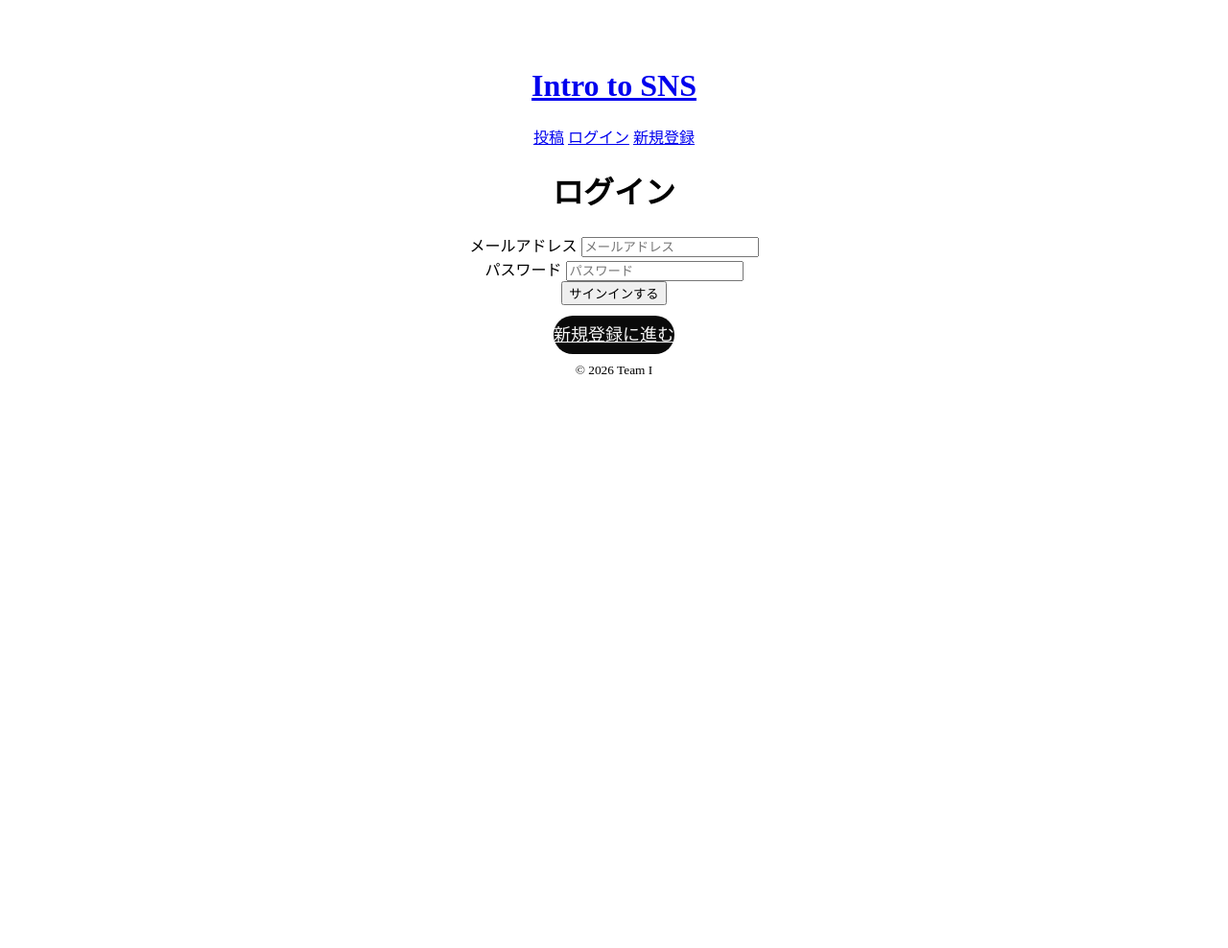
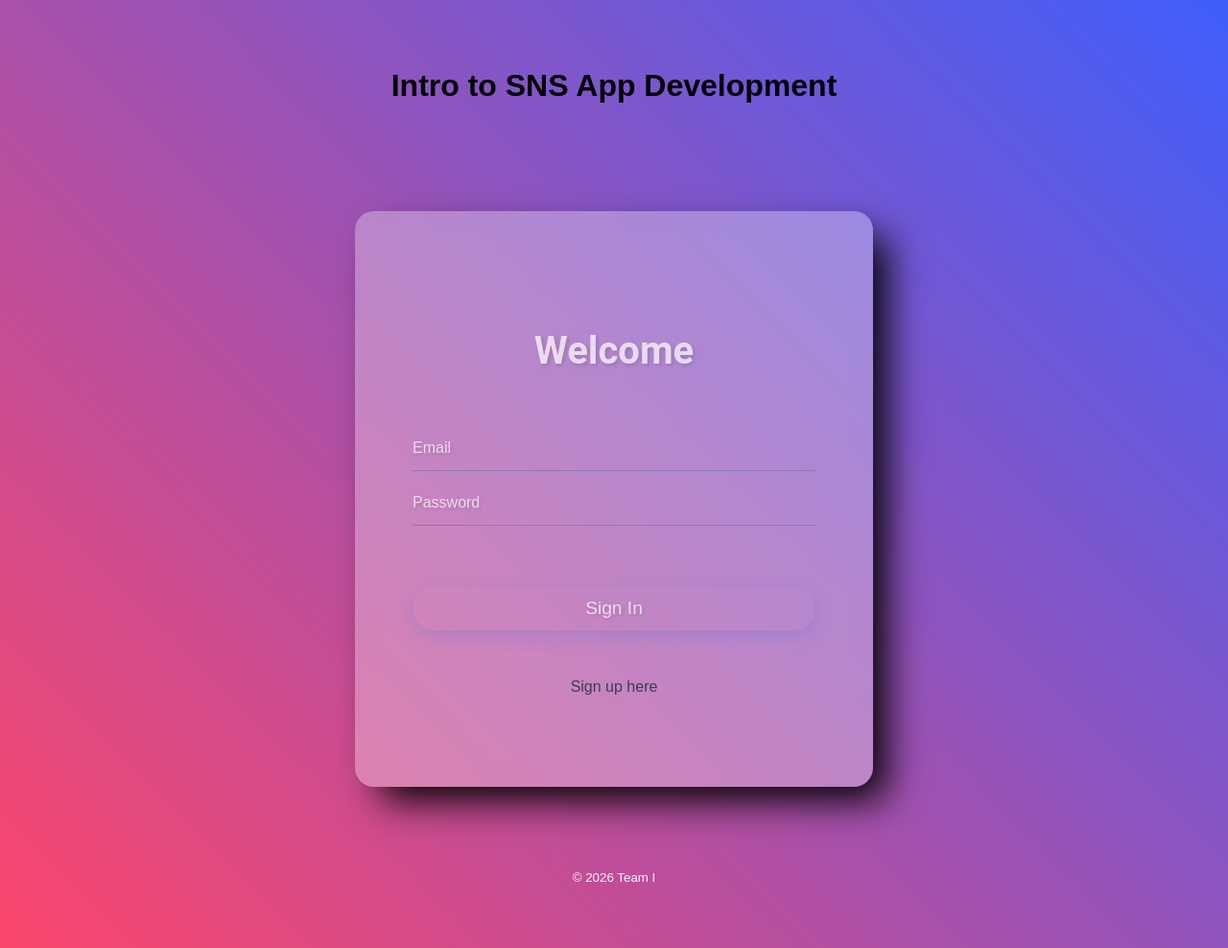
Before and after one commit to raretech-hackathon-team-i/team-i-sns, a Flask app: page /signin in a window 1280 px wide. Shown: the whole page at 96% size. Before the commit the page ends 390 px from the top, so only its background shows below. Run offline with Flask 2, Linux system fonts and the light colour scheme; some libraries are stand-ins or nearby versions.

Commit message:
top signin signup

```diff
--- a/SNSApp/app.py
+++ b/SNSApp/app.py
@@ -24,7 +24,7 @@ get_db_pool()
 # ルートログインページ
 @app.route("/")
 def top_view():
-    return render_template("auth/top.html")
+    return render_template("auth/top.html", hide_header=True)
 
 # サインインページ
 @app.get("/signin")
@@ -192,4 +192,4 @@ def internal_error(error):
     return render_template("error/500.html"), 500
 
 if __name__ == "__main__":
-    app.run(host="0.0.0.0", port=5000)
+    app.run(host="0.0.0.0", port=5000, debug=True)
--- a/SNSApp/static/css/auth.css
+++ b/SNSApp/static/css/auth.css
@@ -1,8 +1,32 @@
+.button-group {
+    display: flex;
+    flex-direction: column;
+    gap: 50px;
+    align-items: center;
+}
 
-body {
-    text-align: center;
-    padding: 50px;
-    margin: 0;
+.btn {
+    width: 250px;
+    padding: 10px 0;
+    font-size: 18px;
+    border: none;
+    text-decoration: none;
+    border-radius: 30px;
+    background-color: rgb(235, 232, 236);
+    color: black;
+    cursor: pointer;
+    transition: background-color 0.3s, transform 0.2s;
+}
+
+.btn:hover {
+    color: #8d79b8;
+    background-color: whitesmoke;
+    transform: translateY(-2px);
+}
+
+.btn:active {
+    background-color: #2c5ca8;
+    transform: translateY(0);
 }
 
 .auth-container {
@@ -22,33 +46,118 @@ body {
     margin-bottom: 100px;
 }
 
-.button-group {
+.page-auth {
+    display: flex;
+    justify-content: center;
+    align-items: center;
+    text-align: center;
+    background-color: rgba(255, 255, 255, 0.3);
+    backdrop-filter: blur(10px);
+    border-radius: 20px;
+    box-shadow: 20px 20px 40px -6px;
+    padding: 0 20px;
+    height: 600px;
+    width: 100%;
+    max-width: 500px;
+    margin: 0 auto;
+}
+
+.auth-wrapper {
+    width: 100%;
+    max-width: 420px;
+}
+
+
+
+.auth-page-title {
+    font-family: 'Roboto', sans-serif;
+    font-weight: 700;
+    font-size: 2.5rem;
+    color: #fff;
+    opacity: 0.7;
+    text-shadow: 2px 2px 4px rgba(0, 0, 0, 0.2);
+    margin-bottom: 50px;
+}
+
+
+
+
+.auth-form input {
+    border: none;
+    border-bottom: 1px solid #8d79b8;
+    border-radius: 0;
+    padding: 14px 0;
+    background: transparent;
+    outline: none;
+    width: 100%;
+}
+
+.auth-form input:focus {
+    border-bottom: 2px solid rgba(37, 99, 235, 0.9);
+}
+
+.auth-form input::placeholder {
+    font-weight: 500;
+    margin-bottom: 60px;
+    color: #fff;
+    opacity: 0.7;
+    font-size: 1.0rem;
+    margin-top: 0;
+    text-shadow: 2px 2px 4px rgba(0, 0, 0, 0.2);
+}
+
+
+.auth-button-container {
+    margin-top: 8px;
     display: flex;
     flex-direction: column;
-    gap: 20px;
-    align-items: center;
+    align-items: stretch;
 }
 
-.btn {
-    width: 250px;
-    padding: 10px 0;
-    font-size: 18px;
+.auth-button {
     border: none;
-    border-radius: 30px;
-    background-color: #0a0a0a;
-    color: whitesmoke;
+    border-radius: 999px;
+    padding: 12px 16px;
+    font-size: 14px;
+    font-weight: 600;
     cursor: pointer;
-    transition: background-color 0.3s, transform 0.2s;
+    display: inline-flex;
+    justify-content: center;
+    align-items: center;
+    box-shadow: 0 6px 18px rgba(37, 99, 235, 0.25);
+    width: 100%;
 }
 
-.btn:hover {
-    background-color: #9ba29b;
+.auth-button {
+    background: var(--accent);
+    font-weight: 100;
+    color: #fff;
+    opacity: 0.7;
+    font-size: 1.2rem;
+    text-shadow: 2px 2px 4px rgba(0, 0, 0, 0.2);
+    margin: 50px 0;
+    transition: background-color 0.3s, color 0.3s, transform 0.2s;
+}
+
+.auth-button:hover {
+    background-color: #3f5eeb;
+    color: #ffffff;
     transform: translateY(-2px);
 }
 
-.btn:active {
-    background-color: #2c5ca8;
-    transform: translateY(0);
+
+.switch-auth-mode {
+    display: inline-block;
+    font-size: 16px;
+    color: #374151;
+    text-decoration: none;
+    transition: color 0.3s;
+    cursor: pointer;
+}
+
+.switch-auth-mode:hover {
+    color: #3f5eeb;
+    text-decoration: underline;
 }
 
 .flash {
@@ -66,6 +175,7 @@ body {
     h1 {
         font-size: 2rem;
     }
+
     .btn {
         width: 80%;
         font-size: 1rem;
--- a/SNSApp/static/css/base.css
+++ b/SNSApp/static/css/base.css
@@ -1,66 +1,55 @@
-
-* {
+body {
+  display: flex;
+  flex-direction: column;
+  min-height: 100vh;
   margin: 0;
-    padding: 0;
-    box-sizing: border-box;
+  background: linear-gradient(45deg, #FC466B, #3F5EFB);
+  font-family: "Montserrat", sans-serif;
 }
 
-html, body {
-    height: 100%;
-    font-family: 'Helvetica Neue', Arial, sans-serif;
-    background-color: #e8e6f2;
-    color: #333;
-}
-
-a {
-    color: #4a90e2;
-    text-decoration: none;
-    transition: color 0.3s;
+.main-content {
+  flex: 1;
+  display: flex;
+  justify-content: center;
+  align-items: center;
+  padding: 20px;
 }
 
 a:hover {
   color: #dae6f3;
 }
 
-header.container {
-    display: flex;
-    justify-content: space-between;
-    align-items: center;
-    gap: 20px;
-    width: 100%;
-    max-width: 800px;
-    margin: 0 auto;
-    padding: 20px;
+header {
+  background-color: transparent;
 }
 
-
-header.site-header {
-    background-color: #333;
-    color: #fff;
-    padding: 20px 0;
+.header-container {
+  background-color: transparent;
+  display: flex;
+  justify-content: center;
+  width: 100%;
+  height: 100px;
+  padding: 50px 0;
 }
 
-
-header .site-title a {
-    color: whitesmoke;
+.header-container h1 a {
+  text-align: center;
+  color: #000;
   text-decoration: none;
-    font-size: 1.5rem;
-    font-weight: bold;
+  transition: color 0.3s;
 }
 
-
-header nav a {
-    color: white;
-    margin: 0 10px;
-    font-weight: bold;
+.header-container h1 a:hover {
+  color: #dae6f3;
 }
 
 footer {
-    color: #666;
+  color: whitesmoke;
   text-align: center;
   padding: 15px 0;
   margin-top: 50px;
-    font-size: 0.9rem;
+  margin-bottom: 50px;
+  font-size: 1.0rem;
 }
 
 .btn {
@@ -94,11 +83,9 @@ input, textarea, select, button {
   .container {
     padding: 10px;
   }
-
   header h1 {
     font-size: 1.5rem;
   }
-
   header nav a {
     display: block;
     margin: 5px 0;
--- a/SNSApp/static/css/color.css
+++ b/SNSApp/static/css/color.css
@@ -0,0 +1,5 @@
+:root {
+  --bg-dark: #8e8e9c;
+  --bg-light: #e8e6f2;
+  --accent: #dcdee2;
+}
--- a/SNSApp/templates/auth/signin.html
+++ b/SNSApp/templates/auth/signin.html
@@ -1,23 +1,33 @@
 {% extends "base.html" %}
 {% block title %}ログイン{% endblock %}
-{% block extra_css %}<link rel="stylesheet" href="{{url_for('static', filename='css/auth.css')}}">{% endblock %}
+{% block extra_css %}
+<link rel="stylesheet" href="{{url_for('static', filename='css/auth.css')}}">{% endblock %}
 {% block content %}
-<h1>ログイン</h1>
+
+<div class="page-auth">
+  <div class="auth-wrapper">
+
+    <h1 class="auth-page-title">Welcome</h1>
+
     <form class="auth-form" method="post" action="{{url_for('signin_process') }}">
       <input type="hidden" name="csrf_token" value="{{ csrf_token() }}">
+
       <!-- ===== フォームフィールド ===== -->
       <div>
-            <label>メールアドレス</label>
-            <input type="text" placeholder="メールアドレス" name="email" />
+        <input type="text" placeholder="Email" name="email" />
       </div>
 
       <div>
-            <label>パスワード</label>
-            <input type="password" placeholder="パスワード" name="password" />
+        <input type="password" placeholder="Password" name="password" />
       </div>
 
       <div class="auth-button-container">
-            <button class="auth-button" type="submit">サインインする</button>
-	<p><a class="btn" href="{{ url_for('signup_view')}}">新規登録に進む</a></p>
+        <button class="auth-button" type="submit">Sign In</button>
+        <a class="switch-auth-mode" href="{{ url_for('signup_view')}}">
+          Sign up here
+        </a>
+      </div>
     </form>
+  </div>
+</div>
 {% endblock %}
--- a/SNSApp/templates/base.html
+++ b/SNSApp/templates/base.html
@@ -1,14 +1,20 @@
 <!doctype html>
 <html lang="ja">
+
 <head>
 	<meta charset="UTF-8">
 	<title>{% block title %}{% endblock %}</title>
+	<link rel="stylesheet" href="{{ url_for('static', filename='css/base.css') }}" />
 	{% block extra_css %}{% endblock%}
 </head>
+
 <body>
+	{% if not hide_header %}
 	{% include "common/header.html" %}
+	{% endif %}
 
-	{% with messages = get_flashed_messages() %}
+	<main class="main-content">
+		{% with messages=get_flashed_messages() %}
 		{% if messages %}
 		<ul class="flash">
 			{% for message in messages %}
@@ -18,7 +24,9 @@
 		{% endif %}
 		{% endwith %}
 		{% block content %}{% endblock %}
+	</main>
 
 	{% include "common/footer.html" %}
 </body>
+
 </html>
--- a/SNSApp/templates/common/header.html
+++ b/SNSApp/templates/common/header.html
@@ -1,14 +1,7 @@
-
-<header class="site-header">
-    <div class="container">
-        <h1 class="site-title">
-            <a href="{{ url_for('top_view') }}">Intro to SNS</a>
+<header>
+    <div class="header-container">
+        <h1>
+            <a href="{{ url_for('top_view') }}">Intro to SNS App Development</a>
         </h1>
-
-        <nav>
-            <a href="{{ url_for('posts_view') }}">投稿</a>
-            <a href="{{ url_for('signin_view') }}">ログイン</a>
-            <a href="{{ url_for('signup_view') }}">新規登録</a>
-        </nav>
     </div>
 </header>
```
Also changed, not shown: SNSApp/templates/auth/signup.html (+15 -16 lines), SNSApp/templates/auth/top.html (+4 -3 lines). Lines whose indentation alone changed are shown as unchanged.
